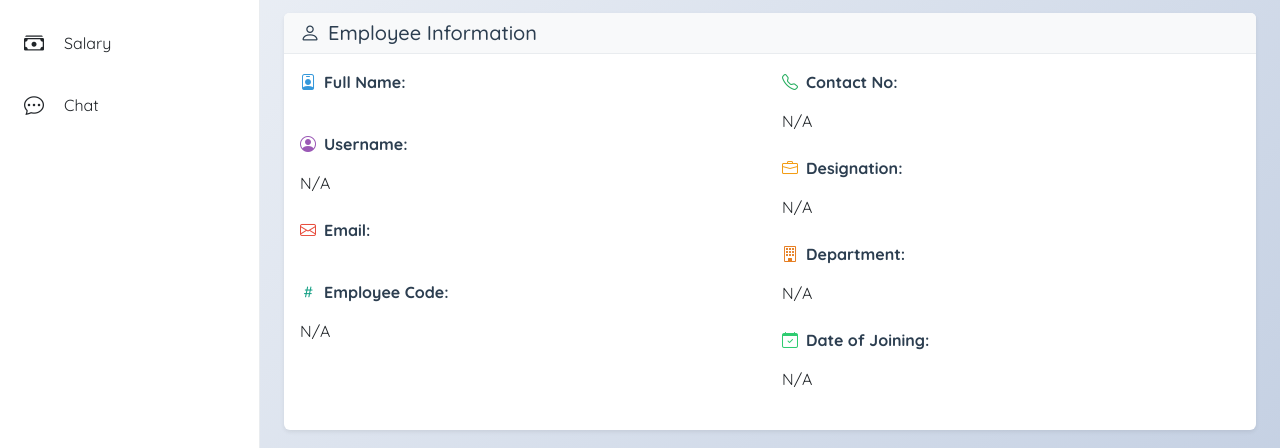
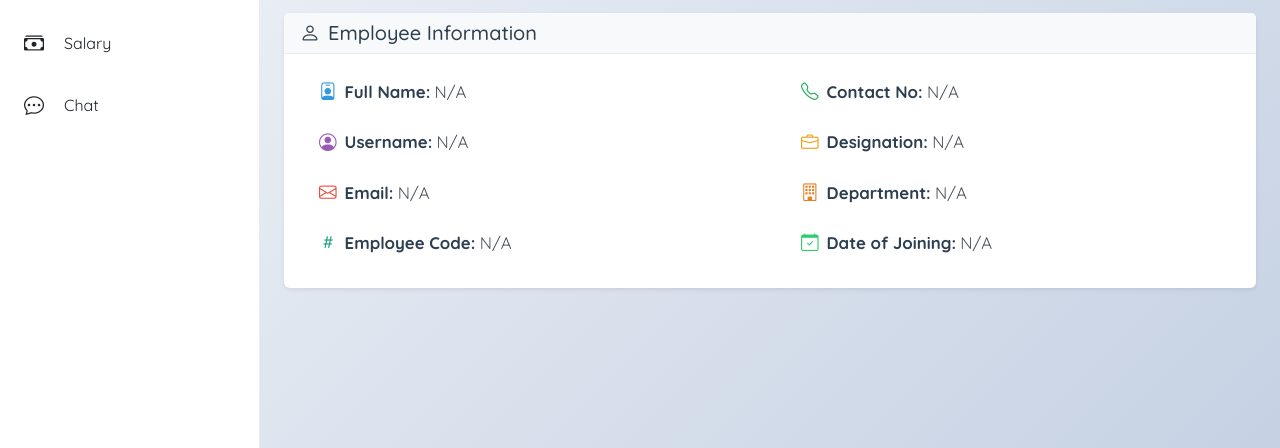
Before and after one commit to nhardy27/hrms-frontend, a React (Vite) app: page /employee-dashboard in a window 1280 px wide. Shown: the part 251-699 px from the top of the page. Built offline with nearby package versions, Linux system fonts and the light colour scheme; no server answers; sample sign-in values are in the browser's storage.

Commit message:
improve chat

```diff
--- a/src/app/pages/employee/ChatTab.tsx
+++ b/src/app/pages/employee/ChatTab.tsx
@@ -178,11 +178,7 @@ export function ChatTab({ employee, pendingChatUserId, onPendingChatHandled }: C
       e.user_id !== Number(employee?.id) &&
       `${e.name} ${e.username} ${e.department ?? ''} ${e.designation ?? ''}`.toLowerCase().includes(search.toLowerCase())
     )
-    .sort((a, b) => {
-      if (a.user_id === selectedEmployee?.user_id) return -1;
-      if (b.user_id === selectedEmployee?.user_id) return 1;
-      return 0;
-    });
+;
 
   const messageGroups: { dateLabel: string; msgs: Message[] }[] = [];
   messages.forEach(msg => {
@@ -390,7 +386,7 @@ export function ChatTab({ employee, pendingChatUserId, onPendingChatHandled }: C
                   }}>
                     <div style={{ fontSize: 15, lineHeight: 1.6, fontWeight: 500, letterSpacing: 0.1 }}>{msg.message}</div>
                     <div style={{ fontSize: 11, marginTop: 5, textAlign: 'right', opacity: isMine ? 0.65 : 0.5, fontWeight: 500 }}>
-                      {formatTime(msg.timestamp)}
+                      {formatTime(msg.timestamp)}{isMine ? ' · Sent' : ''}
                     </div>
                   </div>
                 </div>
--- a/src/app/pages/employee/ProfileTab.tsx
+++ b/src/app/pages/employee/ProfileTab.tsx
@@ -1,10 +1,34 @@
+import { useState } from 'react';
 import { Employee } from './types';
 
 interface ProfileTabProps {
   employee: Employee | null;
 }
 
+function InfoRow({ icon, color, label, value }: { icon: string; color: string; label: string; value: string }) {
+  const [hovered, setHovered] = useState(false);
+  return (
+    <div
+      className="mb-2 px-3 py-2 rounded"
+      style={{
+        background: hovered ? '#f0f4ff' : 'transparent',
+        borderLeft: `3px solid ${hovered ? color : 'transparent'}`,
+        transition: 'all 0.2s ease',
+        cursor: 'default',
+      }}
+      onMouseEnter={() => setHovered(true)}
+      onMouseLeave={() => setHovered(false)}
+    >
+      <i className={`bi ${icon} me-2`} style={{ color, fontSize: '1.1rem' }}></i>
+      <span className="fw-bold" style={{ color: '#2c3e50', fontSize: '1.05rem' }}>{label}:</span>{' '}
+      <span style={{ color: '#495057', fontSize: '1.05rem' }}>{value}</span>
+    </div>
+  );
+}
+
 export function ProfileTab({ employee }: ProfileTabProps) {
+  const fullName = `${employee?.first_name ?? ''} ${employee?.last_name ?? ''}`.trim() || 'N/A';
+
   return (
     <div className="card shadow-sm border-0" style={{ background: '#ffffff' }}>
       <div className="card-header" style={{ background: '#f8f9fa', borderBottom: '1px solid #e9ecef' }}>
@@ -13,56 +37,16 @@ export function ProfileTab({ employee }: ProfileTabProps) {
       <div className="card-body">
         <div className="row">
           <div className="col-md-6">
-            <div className="mb-3">
-              <label className="form-label fw-bold" style={{ color: '#2c3e50' }}>
-                <i className="bi bi-person-badge me-2" style={{ color: '#3498db' }}></i>Full Name:
-              </label>
-              <p className="form-control-plaintext">{employee?.first_name} {employee?.last_name}</p>
-            </div>
-            <div className="mb-3">
-              <label className="form-label fw-bold" style={{ color: '#2c3e50' }}>
-                <i className="bi bi-person-circle me-2" style={{ color: '#9b59b6' }}></i>Username:
-              </label>
-              <p className="form-control-plaintext">{employee?.username || 'N/A'}</p>
-            </div>
-            <div className="mb-3">
-              <label className="form-label fw-bold" style={{ color: '#2c3e50' }}>
-                <i className="bi bi-envelope me-2" style={{ color: '#e74c3c' }}></i>Email:
-              </label>
-              <p className="form-control-plaintext">{employee?.email}</p>
-            </div>
-            <div className="mb-3">
-              <label className="form-label fw-bold" style={{ color: '#2c3e50' }}>
-                <i className="bi bi-hash me-2" style={{ color: '#16a085' }}></i>Employee Code:
-              </label>
-              <p className="form-control-plaintext">{employee?.emp_code || 'N/A'}</p>
-            </div>
+            <InfoRow icon="bi-person-badge"   color="#3498db" label="Full Name"     value={fullName} />
+            <InfoRow icon="bi-person-circle"  color="#9b59b6" label="Username"      value={employee?.username || 'N/A'} />
+            <InfoRow icon="bi-envelope"       color="#e74c3c" label="Email"         value={employee?.email || 'N/A'} />
+            <InfoRow icon="bi-hash"           color="#16a085" label="Employee Code" value={employee?.emp_code || 'N/A'} />
           </div>
           <div className="col-md-6">
-            <div className="mb-3">
-              <label className="form-label fw-bold" style={{ color: '#2c3e50' }}>
-                <i className="bi bi-telephone me-2" style={{ color: '#27ae60' }}></i>Contact No:
-              </label>
-              <p className="form-control-plaintext">{employee?.contact_no || 'N/A'}</p>
-            </div>
-            <div className="mb-3">
-              <label className="form-label fw-bold" style={{ color: '#2c3e50' }}>
-                <i className="bi bi-briefcase me-2" style={{ color: '#f39c12' }}></i>Designation:
-              </label>
-              <p className="form-control-plaintext">{employee?.designation || 'N/A'}</p>
-            </div>
-            <div className="mb-3">
-              <label className="form-label fw-bold" style={{ color: '#2c3e50' }}>
-                <i className="bi bi-building me-2" style={{ color: '#e67e22' }}></i>Department:
-              </label>
-              <p className="form-control-plaintext">{employee?.department_name || 'N/A'}</p>
-            </div>
-            <div className="mb-3">
-              <label className="form-label fw-bold" style={{ color: '#2c3e50' }}>
-                <i className="bi bi-calendar-check me-2" style={{ color: '#2ecc71' }}></i>Date of Joining:
-              </label>
-              <p className="form-control-plaintext">{employee?.date_of_joining || 'N/A'}</p>
-            </div>
+            <InfoRow icon="bi-telephone"      color="#27ae60" label="Contact No"     value={employee?.contact_no || 'N/A'} />
+            <InfoRow icon="bi-briefcase"      color="#f39c12" label="Designation"    value={employee?.designation || 'N/A'} />
+            <InfoRow icon="bi-building"       color="#e67e22" label="Department"     value={employee?.department_name || 'N/A'} />
+            <InfoRow icon="bi-calendar-check" color="#2ecc71" label="Date of Joining" value={employee?.date_of_joining || 'N/A'} />
           </div>
         </div>
       </div>
```
